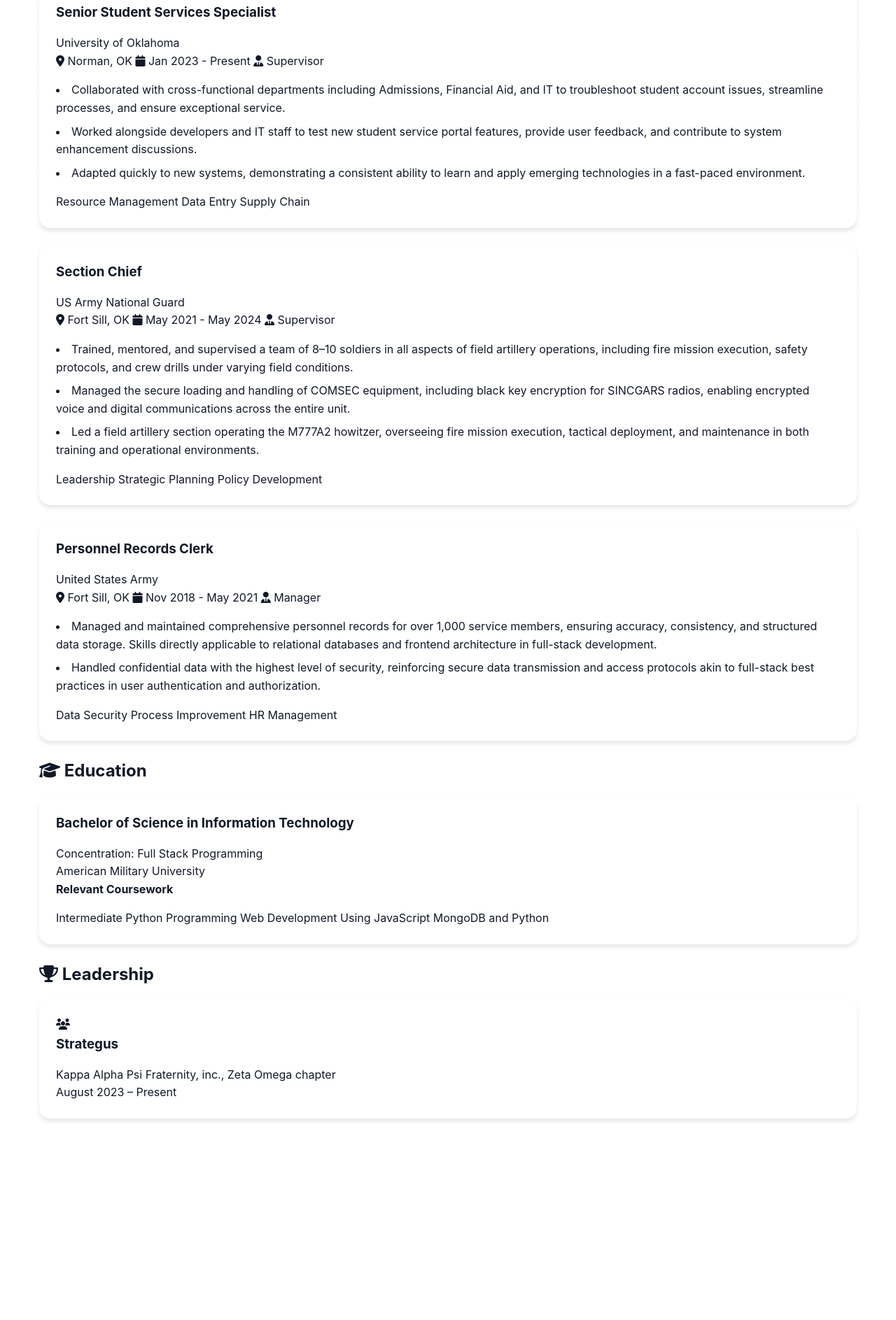
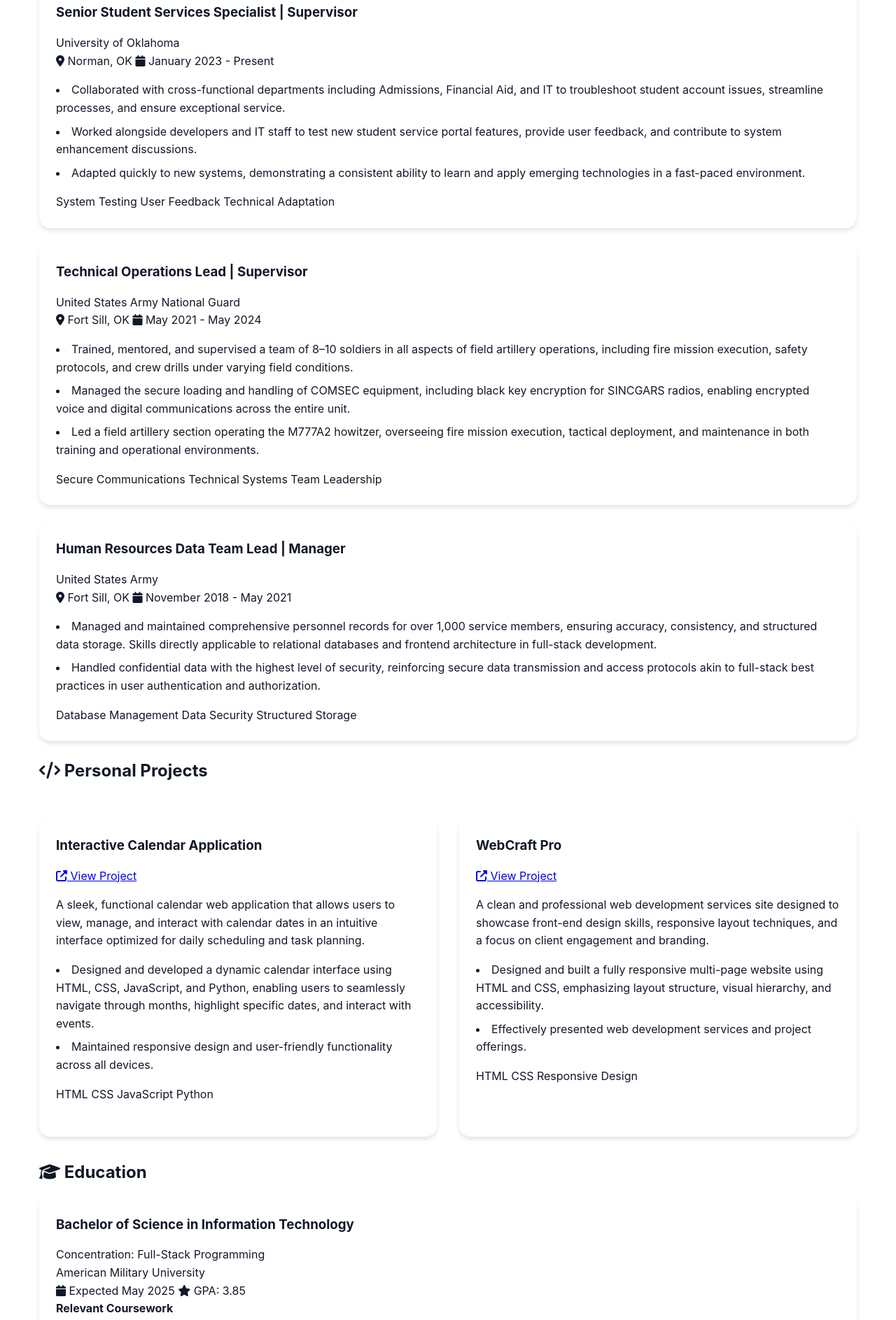
Before and after one commit to davidmadison95/Business-Portfilio, a plain HTML site: page experience.html in a window 1280 px wide. Shown: the part 276-2163 px from the top of the page at 70% size. Before the commit the page ends 1899 px from the top, so only its background shows below. Drawn offline with nearby package versions, Linux system fonts and the light colour scheme.

Commit message:
Update experience.html

```diff
--- a/experience.html
+++ b/experience.html
@@ -44,13 +44,12 @@
                 <div class="experience-card card">
                     <div class="timeline-marker current"></div>
                     <div class="experience-header">
-                        <h3>Senior Student Services Specialist</h3>
+                        <h3>Senior Student Services Specialist | Supervisor</h3>
                         <span class="company">University of Oklahoma</span>
                     </div>
                     <div class="experience-meta">
                         <span><i class="fas fa-map-marker-alt"></i> Norman, OK</span>
-                        <span><i class="fas fa-calendar"></i> Jan 2023 - Present</span>
-                        <span class="role-type"><i class="fas fa-user-tie"></i> Supervisor</span>
+                        <span><i class="fas fa-calendar"></i> January 2023 - Present</span>
                     </div>
                     <div class="experience-content">
                         <ul class="experience-details">
@@ -59,24 +58,23 @@
                             <li>Adapted quickly to new systems, demonstrating a consistent ability to learn and apply emerging technologies in a fast-paced environment.</li>
                         </ul>
                         <div class="key-achievements">
-                            <span class="achievement-tag">Resource Management</span>
-                            <span class="achievement-tag">Data Entry</span>
-                            <span class="achievement-tag">Supply Chain</span>
+                            <span class="achievement-tag">System Testing</span>
+                            <span class="achievement-tag">User Feedback</span>
+                            <span class="achievement-tag">Technical Adaptation</span>
                         </div>
                     </div>
                 </div>
 
-                <!-- Military Service -->
+                <!-- Military Service - Technical Operations -->
                 <div class="experience-card card">
                     <div class="timeline-marker military"></div>
                     <div class="experience-header">
-                        <h3>Section Chief</h3>
-                        <span class="company">US Army National Guard</span>
+                        <h3>Technical Operations Lead | Supervisor</h3>
+                        <span class="company">United States Army National Guard</span>
                     </div>
                     <div class="experience-meta">
                         <span><i class="fas fa-map-marker-alt"></i> Fort Sill, OK</span>
                         <span><i class="fas fa-calendar"></i> May 2021 - May 2024</span>
-                        <span class="role-type"><i class="fas fa-user-tie"></i> Supervisor</span>
                     </div>
                     <div class="experience-content">
                         <ul class="experience-details">
@@ -85,24 +83,23 @@
                             <li>Led a field artillery section operating the M777A2 howitzer, overseeing fire mission execution, tactical deployment, and maintenance in both training and operational environments.</li>
                         </ul>
                         <div class="key-achievements">
-                            <span class="achievement-tag">Leadership</span>
-                            <span class="achievement-tag">Strategic Planning</span>
-                            <span class="achievement-tag">Policy Development</span>
+                            <span class="achievement-tag">Secure Communications</span>
+                            <span class="achievement-tag">Technical Systems</span>
+                            <span class="achievement-tag">Team Leadership</span>
                         </div>
                     </div>
                 </div>
 
-                <!-- Previous Position -->
+                <!-- Previous Position - HR Data Management -->
                 <div class="experience-card card">
                     <div class="timeline-marker"></div>
                     <div class="experience-header">
-                        <h3>Personnel Records Clerk</h3>
+                        <h3>Human Resources Data Team Lead | Manager</h3>
                         <span class="company">United States Army</span>
                     </div>
                     <div class="experience-meta">
                         <span><i class="fas fa-map-marker-alt"></i> Fort Sill, OK</span>
-                        <span><i class="fas fa-calendar"></i> Nov 2018 - May 2021</span>
-                        <span class="role-type"><i class="fas fa-user-tie"></i> Manager</span>
+                        <span><i class="fas fa-calendar"></i> November 2018 - May 2021</span>
                     </div>
                     <div class="experience-content">
                         <ul class="experience-details">
@@ -110,9 +107,59 @@
                             <li>Handled confidential data with the highest level of security, reinforcing secure data transmission and access protocols akin to full-stack best practices in user authentication and authorization.</li>
                         </ul>
                         <div class="key-achievements">
+                            <span class="achievement-tag">Database Management</span>
                             <span class="achievement-tag">Data Security</span>
-                            <span class="achievement-tag">Process Improvement</span>
-                            <span class="achievement-tag">HR Management</span>
+                            <span class="achievement-tag">Structured Storage</span>
+                        </div>
+                    </div>
+                </div>
+            </div>
+        </section>
+
+        <!-- Projects Section -->
+        <section class="projects-section">
+            <h2 class="section-title">
+                <i class="fas fa-code"></i> Personal Projects
+            </h2>
+
+            <div class="projects-grid">
+                <!-- Project 1 -->
+                <div class="project-card card">
+                    <div class="project-header">
+                        <h3>Interactive Calendar Application</h3>
+                        <a href="#" class="project-link"><i class="fas fa-external-link-alt"></i> View Project</a>
+                    </div>
+                    <div class="project-content">
+                        <p class="project-description">A sleek, functional calendar web application that allows users to view, manage, and interact with calendar dates in an intuitive interface optimized for daily scheduling and task planning.</p>
+                        <ul class="project-details">
+                            <li>Designed and developed a dynamic calendar interface using HTML, CSS, JavaScript, and Python, enabling users to seamlessly navigate through months, highlight specific dates, and interact with events.</li>
+                            <li>Maintained responsive design and user-friendly functionality across all devices.</li>
+                        </ul>
+                        <div class="project-tech">
+                            <span class="tech-tag">HTML</span>
+                            <span class="tech-tag">CSS</span>
+                            <span class="tech-tag">JavaScript</span>
+                            <span class="tech-tag">Python</span>
+                        </div>
+                    </div>
+                </div>
+
+                <!-- Project 2 -->
+                <div class="project-card card">
+                    <div class="project-header">
+                        <h3>WebCraft Pro</h3>
+                        <a href="#" class="project-link"><i class="fas fa-external-link-alt"></i> View Project</a>
+                    </div>
+                    <div class="project-content">
+                        <p class="project-description">A clean and professional web development services site designed to showcase front-end design skills, responsive layout techniques, and a focus on client engagement and branding.</p>
+                        <ul class="project-details">
+                            <li>Designed and built a fully responsive multi-page website using HTML and CSS, emphasizing layout structure, visual hierarchy, and accessibility.</li>
+                            <li>Effectively presented web development services and project offerings.</li>
+                        </ul>
+                        <div class="project-tech">
+                            <span class="tech-tag">HTML</span>
+                            <span class="tech-tag">CSS</span>
+                            <span class="tech-tag">Responsive Design</span>
                         </div>
                     </div>
                 </div>
@@ -129,10 +176,14 @@
                 <div class="education-header">
                     <div class="degree-info">
                         <h3>Bachelor of Science in Information Technology</h3>
-                        <span class="concentration">Concentration: Full Stack Programming</span>
+                        <span class="concentration">Concentration: Full-Stack Programming</span>
                     </div>
                     <div class="school-info">
                         <span class="school">American Military University</span>
+                        <div class="education-meta">
+                            <span><i class="fas fa-calendar"></i> Expected May 2025</span>
+                            <span><i class="fas fa-star"></i> GPA: 3.85</span>
+                        </div>
                     </div>
                 </div>
 
@@ -147,21 +198,61 @@
             </div>
         </section>
 
-        <!-- Leadership -->
+        <!-- Leadership & Awards -->
         <section class="awards-section">
             <h2 class="section-title">
-                <i class="fas fa-trophy"></i> Leadership
+                <i class="fas fa-trophy"></i> Leadership & Awards
             </h2>
 
             <div class="awards-grid">
+                <!-- Academic Awards -->
+                <div class="award-card card">
+                    <div class="award-icon">
+                        <i class="fas fa-award"></i>
+                    </div>
+                    <div class="award-content">
+                        <h3>Outstanding Student Award in Information Technology</h3>
+                        <p>Recognized for academic excellence and contributions to the field</p>
+                    </div>
+                </div>
+
+                <!-- Academic Honors -->
+                <div class="award-card card">
+                    <div class="award-icon">
+                        <i class="fas fa-star"></i>
+                    </div>
+                    <div class="award-content">
+                        <h3>Academic Honors</h3>
+                        <ul class="honors-list">
+                            <li>President's List (4.0 GPA, 4 terms)</li>
+                            <li>Dean's List (GPA 3.5–3.99, 2 terms)</li>
+                        </ul>
+                    </div>
+                </div>
+
+                <!-- Leadership Role -->
                 <div class="award-card card">
                     <div class="award-icon">
                         <i class="fas fa-users"></i>
                     </div>
                     <div class="award-content">
                         <h3>Strategus</h3>
-                        <p>Kappa Alpha Psi Fraternity, inc., Zeta Omega chapter</p>
-                        <span class="award-date">August 2023 – Present</span>
+                        <p>Kappa Alpha Psi Fraternity, Inc.</p>
+                        <span class="award-date">2023 - Present</span>
+                    </div>
+                </div>
+
+                <!-- Professional Memberships -->
+                <div class="award-card card">
+                    <div class="award-icon">
+                        <i class="fas fa-id-badge"></i>
+                    </div>
+                    <div class="award-content">
+                        <h3>Professional Memberships</h3>
+                        <ul class="membership-list">
+                            <li>Member, National Society of Black Engineers (NSBE)</li>
+                            <li>Member, Student Veterans of America (SVA)</li>
+                        </ul>
                     </div>
                 </div>
             </div>
```
